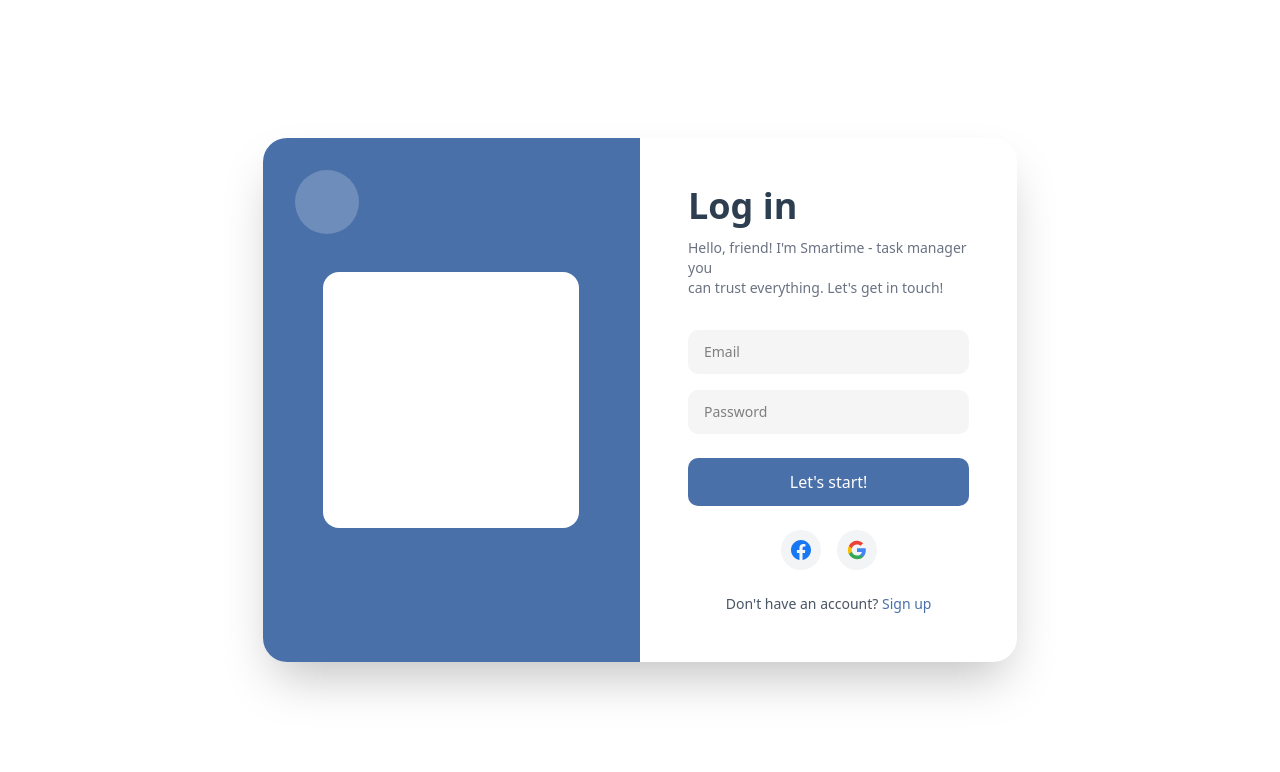
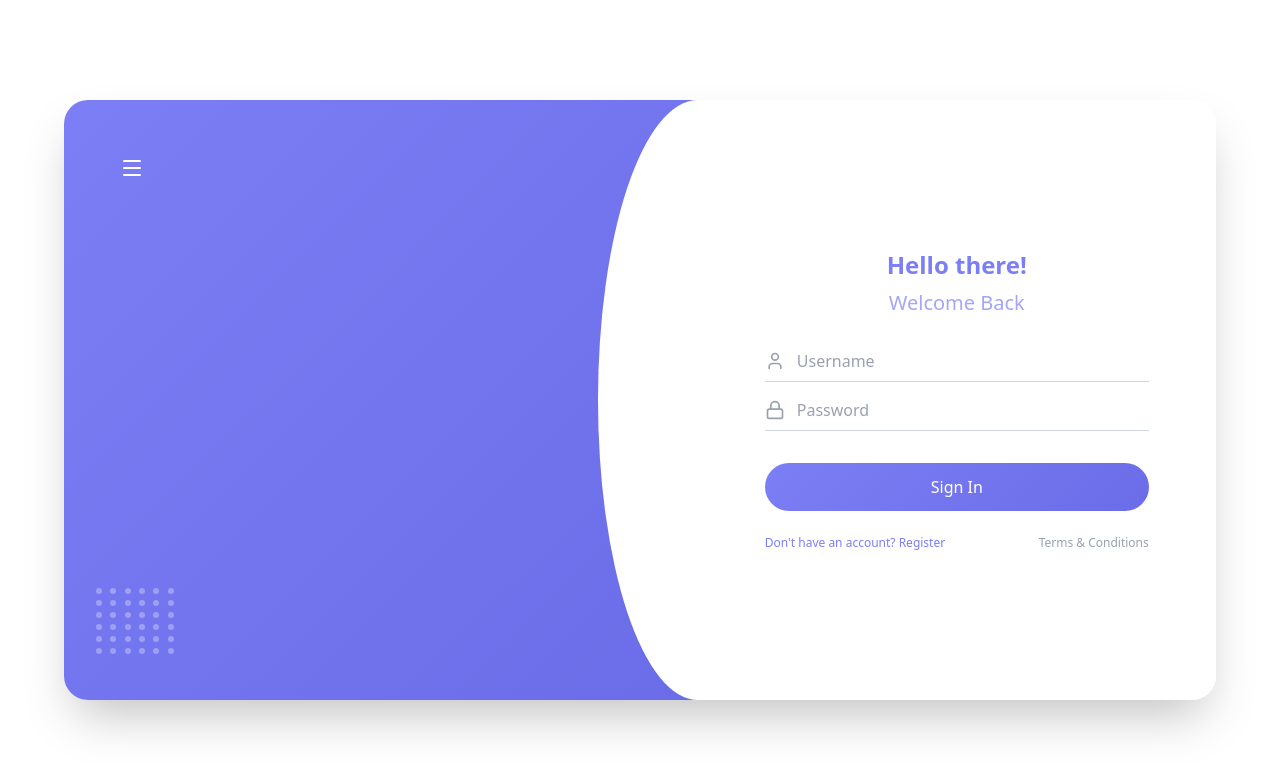
Before and after one commit to dhanjibharwad/Managestore, a Next.js app: page /auth/login in a window 1280 px wide. Shown: the top 772 px of the page. Built offline with nearby package versions, Linux system fonts and the light colour scheme.

Commit message:
changes in auth UI

```diff
--- a/components/auth/LoginForm.tsx
+++ b/components/auth/LoginForm.tsx
@@ -1,119 +1,122 @@
 "use client"
 
 import { useState } from "react";
+import { Menu, X, User, Mail, Lock } from "lucide-react";
 
 export default function LoginForm() {
-  const [email, setEmail] = useState("");
+  const [username, setUsername] = useState("");
   const [password, setPassword] = useState("");
+  const [subscribeEmail, setSubscribeEmail] = useState("");
 
   async function handleLogin() {
-    // Simulated login - replace with your actual API call
-    console.log("Login attempt with:", { email, password });
+    console.log("Login attempt with:", { username, password });
+  }
 
-    // Example of actual API call (commented out):
-    /*
-    const res = await fetch("/api/auth/login", {
-      method: "POST",
-      headers: { "Content-Type": "application/json" },
-      body: JSON.stringify({ email, password }),
-    });
-
-    const data = await res.json();
-
-    if (data.role === "admin") window.location.href = "/admin/dashboard";
-    if (data.role === "user") window.location.href = "/user/dashboard";
-    if (data.role === "technician") window.location.href = "/technician/dashboard";
-    */
+  async function handleSubscribe() {
+    console.log("Subscribe with:", subscribeEmail);
   }
 
   return (
-    <div className="min-h-screen flex items-center justify-center p-8 bg-white">
-      <div className="flex bg-white rounded-3xl shadow-2xl overflow-hidden max-w-5xl w-full">
-        {/* Left Side - Illustration Area */}
-        <div className="w-1/2 relative" style={{ backgroundColor: "#4A70A9" }}>
-          <div className="absolute top-8 left-8 w-16 h-16 bg-white rounded-full opacity-20"></div>
-          <div className="h-full flex items-center justify-center p-12">
-            {/* Placeholder for your animated image */}
-            <div className="text-center">
-              <div className="w-64 h-64 bg-white bg-opacity-10 rounded-2xl flex items-center justify-center">
-                <p className="text-white text-sm opacity-75">Your animated image here</p>
+    // <div className="min-h-screen flex items-center justify-center p-4 bg-gray-100">
+      <div className="w-full max-w-6xl h-[600px] bg-white rounded-3xl shadow-2xl flex overflow-hidden relative">
+
+        {/* Left Side - Purple Subscription Area */}
+        <div
+          className="w-[55%] p-12 flex flex-col justify-between relative overflow-hidden"
+          style={{
+            background: "linear-gradient(135deg, #7C7EF5 0%, #6B6DE8 100%)"
+          }}
+        >
+          {/* Curved Edge Overlay */}
+          <div
+            className="absolute top-0 right-0 bottom-0 w-[200px] bg-white"
+            style={{
+              borderTopLeftRadius: "50% 50%",
+              borderBottomLeftRadius: "50% 50%",
+              transform: "translateX(50%)"
+            }}
+          />
+
+          {/* Menu Icon */}
+          <div className="relative z-10">
+            <button className="text-white p-2 rounded-lg transition-all">
+              <Menu size={24} />
+            </button>
           </div>
+
+          {/* Decorative Dots */}
+          <div className="absolute left-8 bottom-8 w-20 h-20 opacity-30 z-10">
+            <div className="grid grid-cols-6 gap-1.5">
+              {[...Array(36)].map((_, i) => (
+                <div key={i} className="w-1.5 h-1.5 bg-white rounded-full"></div>
+              ))}
             </div>
           </div>
         </div>
 
         {/* Right Side - Login Form */}
-        <div className="w-1/2 p-12 flex flex-col justify-center">
-          <div className="max-w-sm mx-auto w-full">
-            <h1 className="text-4xl font-bold mb-3" style={{ color: "#2C3E50" }}>
-              Log in
+        <div className="w-[45%] bg-white p-12 flex flex-col relative z-20">
+
+          {/* Login Form Content */}
+          <div className="flex-1 flex flex-col justify-center max-w-sm mx-auto w-full">
+            <div className="text-center mb-8">
+              <h1 className="text-2xl font-semibold mb-2" style={{ color: "#7C7EF5" }}>
+                Hello there!
               </h1>
+              <p className="text-xl font-medium" style={{ color: "#A5A6F6" }}>
+                Welcome Back
+              </p>
+            </div>
 
-            <p className="text-gray-500 text-sm mb-8">
-              Hello, friend! I'm Smartime - task manager you<br />
-              can trust everything. Let's get in touch!
-            </p>
-
-            {/* Email Input */}
+            {/* Username Input */}
             <div className="mb-4">
+              <div className="flex items-center border-b border-gray-300 pb-2">
+                <User size={20} className="text-gray-400 mr-3" />
                 <input
-                type="email"
-                placeholder="Email"
-                value={email}
-                onChange={(e) => setEmail(e.target.value)}
-                className="w-full px-4 py-3 rounded-lg text-sm focus:outline-none focus:ring-2 focus:ring-green-500 transition-all"
-                style={{ backgroundColor: "#F5F5F5" }}
+                  type="text"
+                  placeholder="Username"
+                  value={username}
+                  onChange={(e) => setUsername(e.target.value)}
+                  className="flex-1 text-gray-600 placeholder-gray-400 focus:outline-none"
                 />
+              </div>
             </div>
 
             {/* Password Input */}
-            <div className="mb-6">
+            <div className="mb-8">
+              <div className="flex items-center border-b border-gray-300 pb-2">
+                <Lock size={20} className="text-gray-400 mr-3" />
                 <input
                   type="password"
                   placeholder="Password"
                   value={password}
                   onChange={(e) => setPassword(e.target.value)}
-                className="w-full px-4 py-3 rounded-lg text-sm focus:outline-none focus:ring-2 focus:ring-green-500 transition-all"
-                style={{ backgroundColor: "#F5F5F5" }}
+                  className="flex-1 text-gray-600 placeholder-gray-400 focus:outline-none"
                 />
               </div>
+            </div>
 
-            {/* Login Button */}
+            {/* Sign In Button */}
             <button
               onClick={handleLogin}
-              className="w-full text-white font-medium py-3 rounded-lg mb-6 transition-all hover:opacity-90 active:scale-98"
-              style={{ backgroundColor: "#4A70A9" }}
+              className="w-full text-white font-medium py-3 rounded-full mb-6 transition-all hover:shadow-lg"
+              style={{ background: "linear-gradient(135deg, #7C7EF5 0%, #6B6DE8 100%)" }}
             >
-              Let's start!
+              Sign In
             </button>
 
-            {/* Social Login */}
-            <div className="flex items-center justify-center gap-4 mb-6">
-              <button className="w-10 h-10 rounded-full bg-gray-100 flex items-center justify-center hover:bg-gray-200 transition-colors">
-                <svg className="w-5 h-5" fill="#1877F2" viewBox="0 0 24 24">
-                  <path d="M24 12.073c0-6.627-5.373-12-12-12s-12 5.373-12 12c0 5.99 4.388 10.954 10.125 11.854v-8.385H7.078v-3.47h3.047V9.43c0-3.007 1.792-4.669 4.533-4.669 1.312 0 2.686.235 2.686.235v2.953H15.83c-1.491 0-1.956.925-1.956 1.874v2.25h3.328l-.532 3.47h-2.796v8.385C19.612 23.027 24 18.062 24 12.073z"/>
-                </svg>
-              </button>
-              <button className="w-10 h-10 rounded-full bg-gray-100 flex items-center justify-center hover:bg-gray-200 transition-colors">
-                <svg className="w-5 h-5" viewBox="0 0 24 24">
-                  <path fill="#4285F4" d="M22.56 12.25c0-.78-.07-1.53-.2-2.25H12v4.26h5.92c-.26 1.37-1.04 2.53-2.21 3.31v2.77h3.57c2.08-1.92 3.28-4.74 3.28-8.09z"/>
-                  <path fill="#34A853" d="M12 23c2.97 0 5.46-.98 7.28-2.66l-3.57-2.77c-.98.66-2.23 1.06-3.71 1.06-2.86 0-5.29-1.93-6.16-4.53H2.18v2.84C3.99 20.53 7.7 23 12 23z"/>
-                  <path fill="#FBBC05" d="M5.84 14.09c-.22-.66-.35-1.36-.35-2.09s.13-1.43.35-2.09V7.07H2.18C1.43 8.55 1 10.22 1 12s.43 3.45 1.18 4.93l2.85-2.22.81-.62z"/>
-                  <path fill="#EA4335" d="M12 5.38c1.62 0 3.06.56 4.21 1.64l3.15-3.15C17.45 2.09 14.97 1 12 1 7.7 1 3.99 3.47 2.18 7.07l3.66 2.84c.87-2.6 3.3-4.53 6.16-4.53z"/>
-                </svg>
-              </button>
-            </div>
-
-            {/* Sign Up Link */}
-            <p className="text-center text-sm text-gray-600">
-              Don't have an account?{" "}
-              <a href="#" className="font-medium hover:underline" style={{ color: "#4A70A9" }}>
-                Sign up
+            {/* Bottom Links */}
+            <div className="flex justify-between items-center text-xs">
+              <a href="#" className="hover:underline" style={{ color: "#7C7EF5" }}>
+                Don't have an account? <span className="font-medium">Register</span>
               </a>
-            </p>
+              <a href="#" className="text-gray-400 hover:text-purple-500">
+                Terms & Conditions
+              </a>
             </div>
           </div>
         </div>
       </div>
+    // </div>
   );
 }
```
Lines whose indentation alone changed are shown as unchanged.
